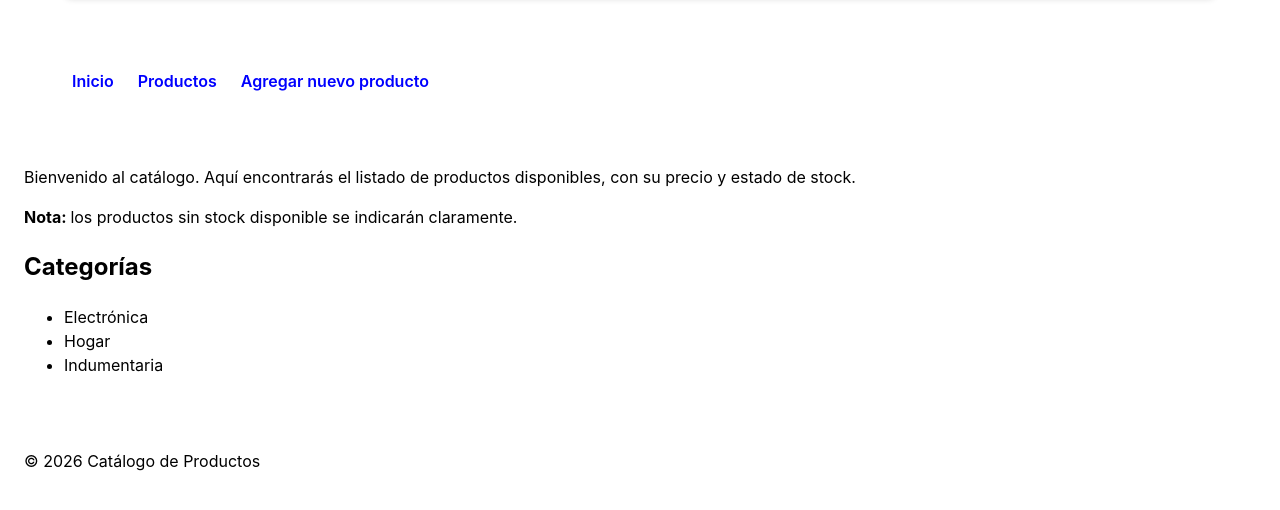
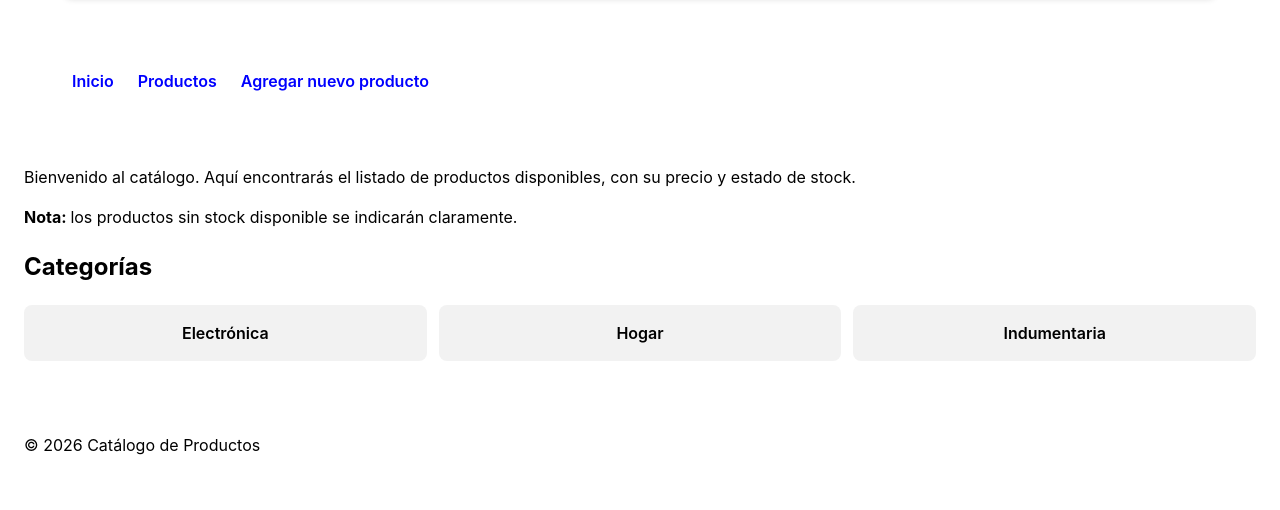
Before and after one commit to Saibot1310/Sistema-Gestion-Ventas-Interfaz, a plain HTML site: page index.html in a window 1280 px wide. Shown: the part 572-1082 px from the top of the page. Drawn offline with Linux system fonts and the light colour scheme.

Commit message:
style: agregar estilos para la lista de categorías en CSS

```diff
--- a/assets/css/estilos.css
+++ b/assets/css/estilos.css
@@ -78,3 +78,19 @@ input[type="number"] {
   padding: 6px;
   border: 1px solid #999;
 }
+
+#categorias ul {
+  display: grid;
+  grid-template-columns: repeat(auto-fit, minmax(160px, 1fr));
+  gap: 12px;
+  list-style: none;
+  padding: 0;
+}
+
+#categorias li {
+  background-color: #f2f2f2;
+  border-radius: 8px;
+  padding: 16px;
+  text-align: center;
+  font-weight: 600;
+}
```
